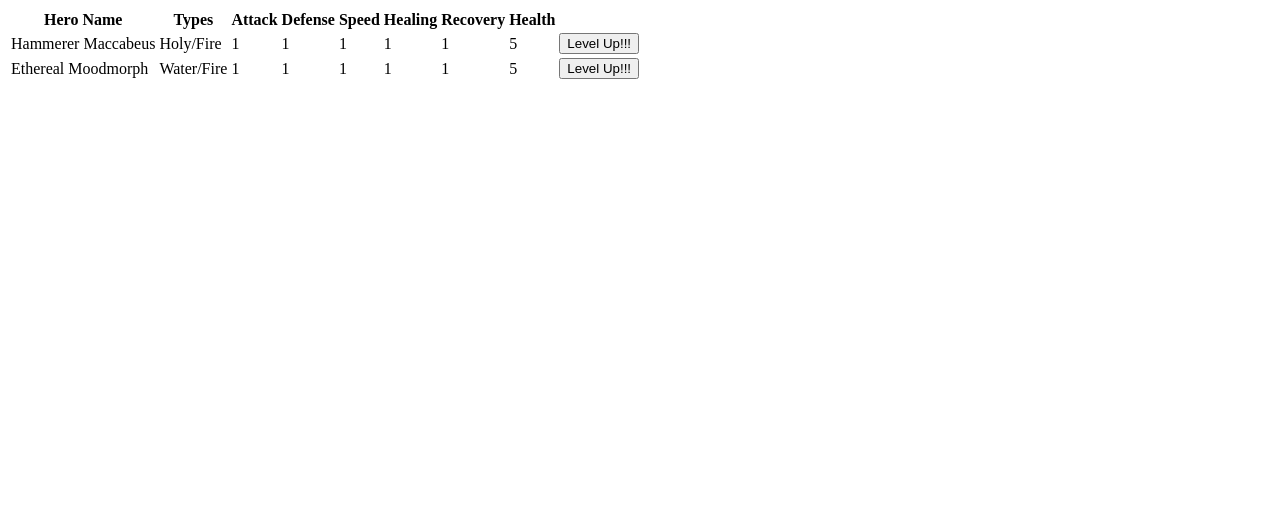
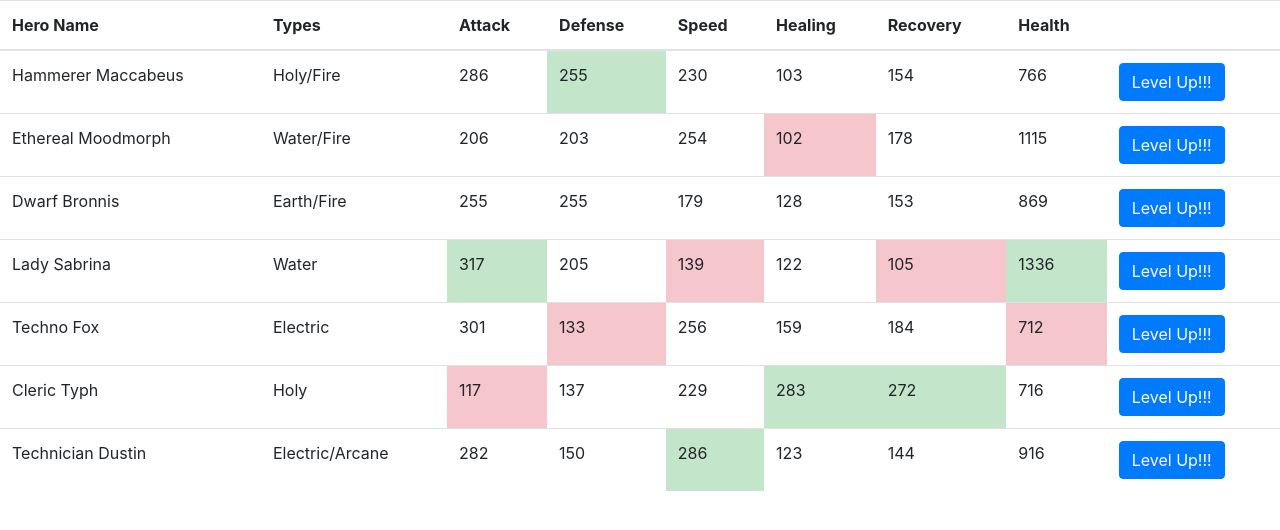
Before and after one commit to ZackDeRose/searching-sorting-paged-table, an Angular app: page / in a window 1280 px wide. Shown: the top 530 px of the page. Built offline with nearby package versions, Linux system fonts and the light colour scheme.

Commit message:
bootstrap

```diff
--- a/src/app/table/table.component.html
+++ b/src/app/table/table.component.html
@@ -1,4 +1,4 @@
-<table cdk-table [dataSource]="tableDataSource$">
+<table cdk-table [dataSource]="tableDataSource$" class="table table-hover">
 
   <!-- Hero Name Column -->
   <ng-container cdkColumnDef="name">
@@ -15,44 +15,86 @@
   <!-- Hero Attack Column -->
   <ng-container cdkColumnDef="attack">
     <th cdk-header-cell *cdkHeaderCellDef> Attack </th>
-    <td cdk-cell *cdkCellDef="let row"> {{row.attack}} </td>
+    <td cdk-cell
+        *cdkCellDef="let row"
+        [ngClass]="{
+                     'table-success': superlatives$.value['highest-attack'] === row.name,
+                     'table-danger': superlatives$.value['lowest-attack'] === row.name
+                   }">
+      {{row.attack}}
+    </td>
   </ng-container>
 
   <!-- Hero Defense Column -->
   <ng-container cdkColumnDef="defense">
     <th cdk-header-cell *cdkHeaderCellDef> Defense </th>
-    <td cdk-cell *cdkCellDef="let row"> {{row.defense}} </td>
+    <td cdk-cell
+        *cdkCellDef="let row"
+        [ngClass]="{
+                     'table-success': superlatives$.value['highest-defense'] === row.name,
+                     'table-danger': superlatives$.value['lowest-defense'] === row.name
+                   }">
+      {{row.defense}}
+    </td>
   </ng-container>
 
   <!-- Hero Speed Column -->
   <ng-container cdkColumnDef="speed">
     <th cdk-header-cell *cdkHeaderCellDef> Speed </th>
-    <td cdk-cell *cdkCellDef="let row"> {{row.speed}} </td>
+    <<td cdk-cell
+    *cdkCellDef="let row"
+    [ngClass]="{
+                 'table-success': superlatives$.value['highest-speed'] === row.name,
+                 'table-danger': superlatives$.value['lowest-speed'] === row.name
+               }">
+  {{row.speed}}
+</td>
   </ng-container>
 
   <!-- Hero Healing Column -->
   <ng-container cdkColumnDef="healing">
     <th cdk-header-cell *cdkHeaderCellDef> Healing </th>
-    <td cdk-cell *cdkCellDef="let row"> {{row.healing}} </td>
+    <td cdk-cell
+        *cdkCellDef="let row"
+        [ngClass]="{
+                     'table-success': superlatives$.value['highest-healing'] === row.name,
+                     'table-danger': superlatives$.value['lowest-healing'] === row.name
+                   }">
+      {{row.healing}}
+    </td>
   </ng-container>
 
   <!-- Hero Recovery Column -->
   <ng-container cdkColumnDef="recovery">
     <th cdk-header-cell *cdkHeaderCellDef> Recovery </th>
-    <td cdk-cell *cdkCellDef="let row"> {{row.recovery}} </td>
+    <td cdk-cell
+        *cdkCellDef="let row"
+        [ngClass]="{
+                     'table-success': superlatives$.value['highest-recovery'] === row.name,
+                     'table-danger': superlatives$.value['lowest-recovery'] === row.name
+                   }">
+      {{row.recovery}}
+    </td>
   </ng-container>
 
   <!-- Hero Health Column -->
   <ng-container cdkColumnDef="health">
     <th cdk-header-cell *cdkHeaderCellDef> Health </th>
-    <td cdk-cell *cdkCellDef="let row"> {{row.health}} </td>
+    <td cdk-cell
+        *cdkCellDef="let row"
+        [ngClass]="{
+                     'table-success': superlatives$.value['highest-health'] === row.name,
+                     'table-danger': superlatives$.value['lowest-health'] === row.name
+                   }">
+      {{row.health}}
+    </td>
   </ng-container>
 
   <!-- Level Up Column -->
   <ng-container cdkColumnDef="levelUp">
     <th cdk-header-cell *cdkHeaderCellDef></th>
     <td cdk-cell *cdkCellDef="let row">
-      <button (click)="levelUp(row.name)">Level Up!!!</button>
+      <button class="btn btn-primary" (click)="levelUp(row.name)">Level Up!!!</button>
     </td>
   </ng-container>
 
--- a/src/app/table/table.component.ts
+++ b/src/app/table/table.component.ts
@@ -12,25 +12,75 @@ export class TableComponent implements OnInit {
     'Hammerer Maccabeus': {
       name: 'Hammerer Maccabeus',
       types: 'Holy/Fire',
-      attack: 1,
-      defense: 1,
-      speed: 1,
-      healing: 1,
-      recovery: 1,
-      health: 5
+      attack: 286,
+      defense: 255,
+      speed: 230,
+      healing: 103,
+      recovery: 154,
+      health: 766
     },
     'Ethereal Moodmorph': {
       name: 'Ethereal Moodmorph',
       types: 'Water/Fire',
-      attack: 1,
-      defense: 1,
-      speed: 1,
-      healing: 1,
-      recovery: 1,
-      health: 5
+      attack: 206,
+      defense: 203,
+      speed: 254,
+      healing: 102,
+      recovery: 178,
+      health: 1115
+    },
+    'Dwarf Bronnis': {
+      name: 'Dwarf Bronnis',
+      types: 'Earth/Fire',
+      health: 869,
+      attack: 255,
+      defense: 255,
+      healing: 128,
+      recovery: 153,
+      speed: 179
+    },
+    'Lady Sabrina': {
+      name: 'Lady Sabrina',
+      types: 'Water',
+      health: 1336,
+      attack: 317,
+      defense: 205,
+      healing: 122,
+      recovery: 105,
+      speed: 139
+    },
+    'Techno Fox': {
+      name: 'Techno Fox',
+      types: 'Electric',
+      health: 712,
+      attack: 301,
+      defense: 133,
+      healing: 159,
+      recovery: 184,
+      speed: 256
+    },
+    'Cleric Typh': {
+      name: 'Cleric Typh',
+      types: 'Holy',
+      health: 716,
+      attack: 117,
+      defense: 137,
+      healing: 283,
+      recovery: 272,
+      speed: 229
+    },
+    'Technician Dustin': {
+      name: 'Technician Dustin',
+      types: 'Electric/Arcane',
+      health: 916,
+      attack: 282,
+      defense: 150,
+      healing: 123,
+      recovery: 144,
+      speed: 286
     }
   });
-
+  superlatives$ = new BehaviorSubject<{[superlativeName: string]: string}>({});
   tableDataSource$ = new BehaviorSubject<any[]>([]);
   displayedColumns$ = new BehaviorSubject<string[]>([
     'name',
@@ -49,17 +99,50 @@ export class TableComponent implements OnInit {
   ngOnInit() {
     this.heroes$.subscribe(changedHeroData => {
       this.tableDataSource$.next(Object.values(changedHeroData));
+
+      const superlatives = {
+        'highest-attack': null,
+        'lowest-attack': null,
+        'highest-defense': null,
+        'lowest-defense': null,
+        'highest-speed': null,
+        'lowest-speed': null,
+        'highest-healing': null,
+        'lowest-healing': null,
+        'highest-recovery': null,
+        'lowest-recovery': null,
+        'highest-health': null,
+        'lowest-health': null
+      };
+
+      Object.values(changedHeroData).forEach(hero => {
+        Object.keys(hero).forEach(key => {
+          if (key === 'name' || key === 'types') { return; }
+
+          const highest = `highest-${key}`;
+          if (!superlatives[highest] || hero[key] > changedHeroData[superlatives[highest]][key]) {
+            superlatives[highest] = hero.name;
+          }
+
+          const lowest = `lowest-${key}`;
+          if (!superlatives[lowest] || hero[key] < changedHeroData[superlatives[lowest]][key]) {
+            superlatives[lowest] = hero.name;
+          }
+        });
+      });
+
+      this.superlatives$.next(superlatives);
     });
   }
 
   levelUp(heroName: string) {
     const updatedHero = { ... this.heroes$.value[heroName] };
-    updatedHero.attack++;
-    updatedHero.defense++;
-    updatedHero.speed++;
-    updatedHero.recovery++;
-    updatedHero.healing++;
-    updatedHero.health++;
+    updatedHero.attack = Math.round(updatedHero.attack * (1 + (Math.random() / 8)));
+    updatedHero.defense = Math.round(updatedHero.defense * (1 + (Math.random() / 8)));
+    updatedHero.speed = Math.round(updatedHero.speed * (1 + (Math.random() / 8)));
+    updatedHero.recovery = Math.round(updatedHero.recovery * (1 + (Math.random() / 8)));
+    updatedHero.healing = Math.round(updatedHero.healing * (1 + (Math.random() / 8)));
+    updatedHero.health = Math.round(updatedHero.health * (1 + (Math.random() / 8)));
 
     const newHeroData = { ... this.heroes$.value };
     newHeroData[heroName] = updatedHero;
--- a/src/index.html
+++ b/src/index.html
@@ -7,6 +7,10 @@
 
   <meta name="viewport" content="width=device-width, initial-scale=1">
   <link rel="icon" type="image/x-icon" href="favicon.ico">
+  <link rel="stylesheet"
+        href="https://stackpath.bootstrapcdn.com/bootstrap/4.1.2/css/bootstrap.min.css"
+        integrity="sha384-Smlep5jCw/wG7hdkwQ/Z5nLIefveQRIY9nfy6xoR1uRYBtpZgI6339F5dgvm/e9B"
+        crossorigin="ßanonymous">
 </head>
 <body>
   <app-root></app-root>
```
